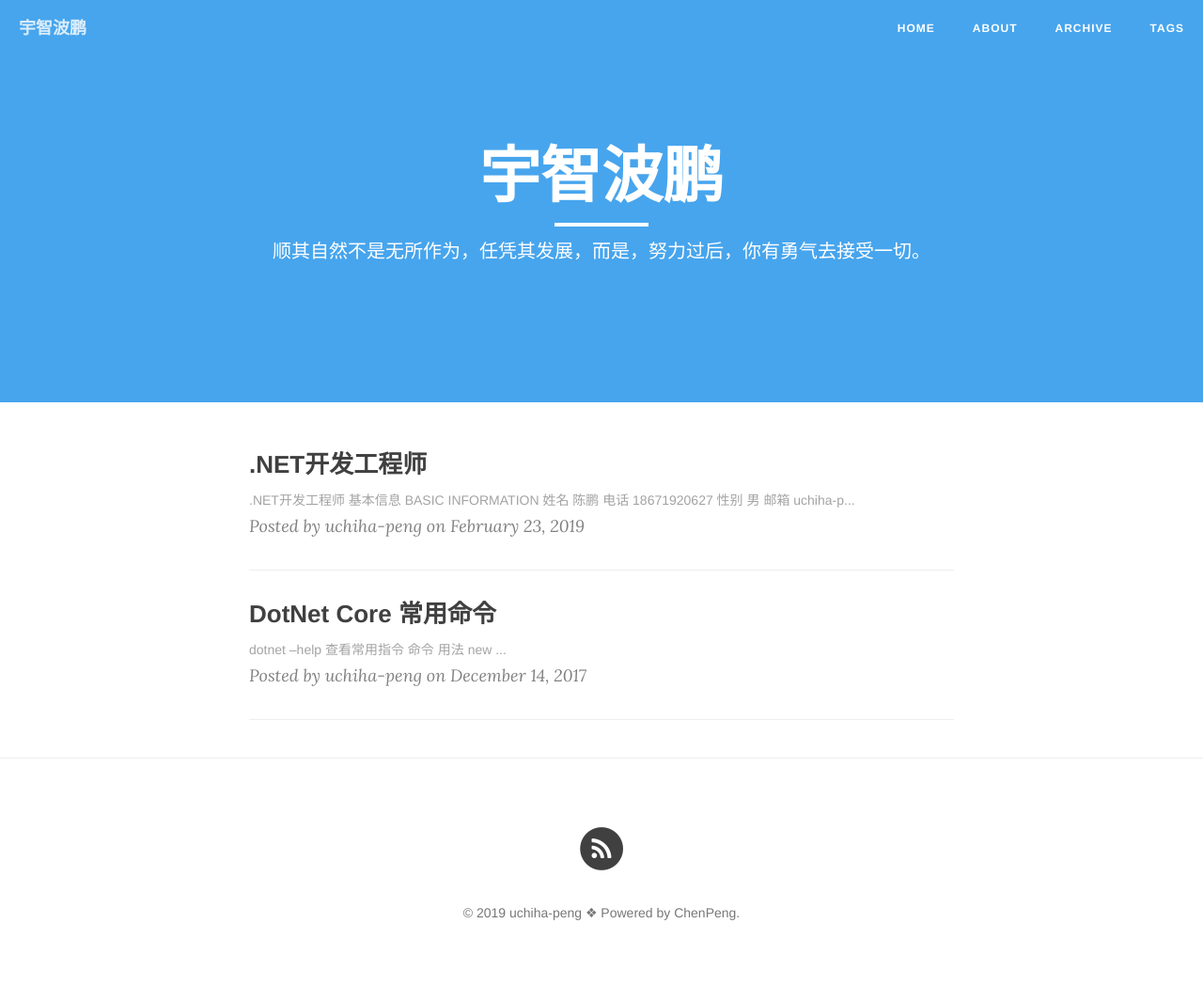
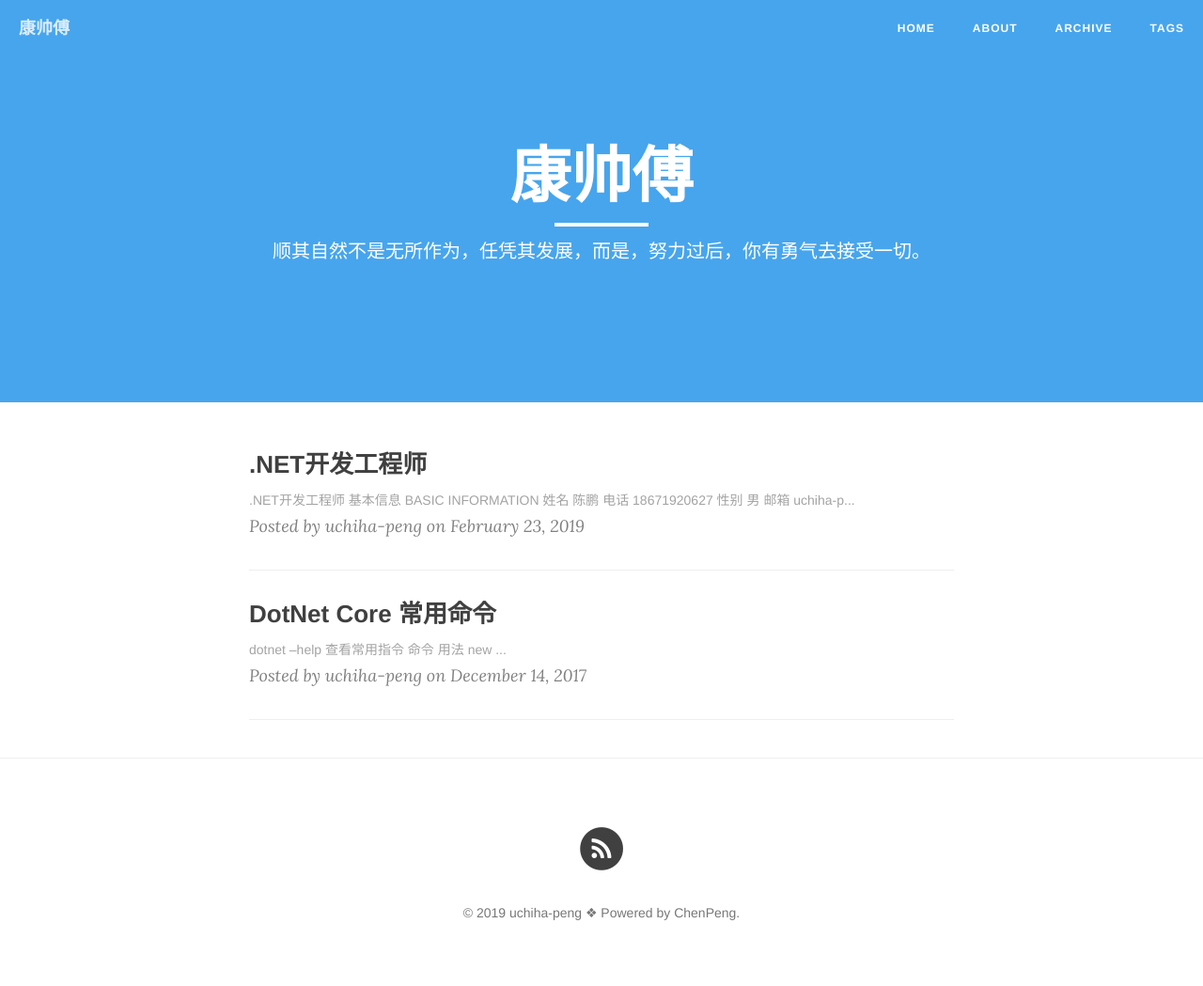
Before and after one commit to SummerTK/SummerTK.github.io, a Jekyll site: the page built from index.html, in a window 1280 px wide. Shown: the whole page at 94% size. Built offline with Jekyll 4.4.1, drawn with Linux system fonts in a browser that asks for light colours; nearby versions of some CDN libraries; the list of posts is cut into pages by our own code.

Commit message:
Update _config.yml

```diff
--- a/_config.yml
+++ b/_config.yml
@@ -1,8 +1,8 @@
 # Site settings
-title: 宇智波鹏
+title: 康帅傅
 header-img: "img/twitter.jpg"
 tagline: "cn"
-description: "陈鹏"
+description: "唐康"
 baseurl: ""
 url: "http://uchiha-peng"
 
```
